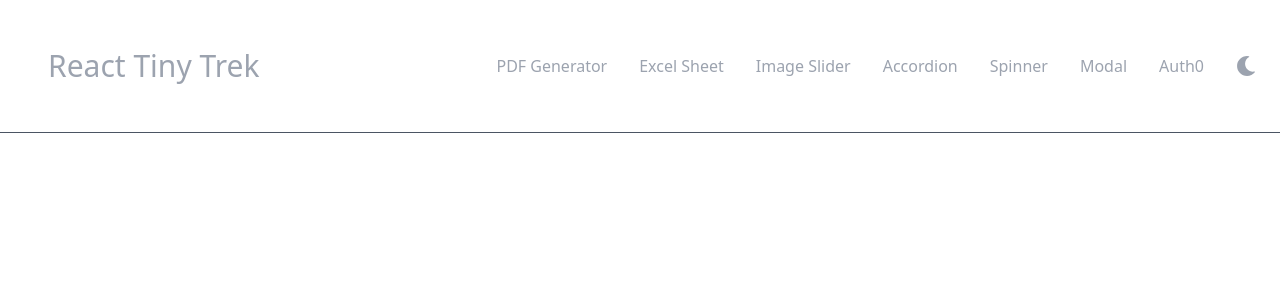
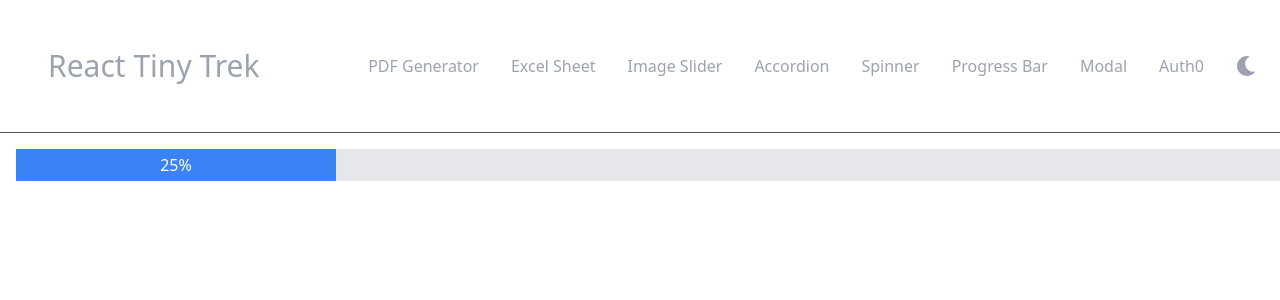
Before and after one commit to ReddyDivya/rd-react-tiny-treks, a React (Create React App) app: page /progressbar in a window 1280 px wide. Shown: the top 300 px of the page. Built offline with nearby package versions, Linux system fonts and the light colour scheme.

Commit message:
progress-bar

```diff
--- a/src/App.js
+++ b/src/App.js
@@ -8,10 +8,13 @@ import Navbar from './components/Navbar';
 import Accordion from './components/Accordion';
 import { useEffect, useState } from 'react';
 import Spinner from './components/Spinner';
+import ProgressBar from './components/ProgressBar';
 
 function App() {
   const [theme, setTheme] = useState('light');
+  const [progress, setProgress] = useState(0);
 
+  //dark and light theme
   useEffect(() => {
       if (theme === 'dark') {
           document.documentElement.classList.add('dark');
@@ -20,9 +23,20 @@ function App() {
       }
   }, [theme]);
 
+  //toggle dark and light theme
   const toggleColorTheme = () => {
       setTheme(theme === 'dark' ?  'light' : 'dark' );
   }
+
+  //progress bar
+  useEffect(() => {
+    const interval = setInterval(() => {
+      setProgress((prevProgress) => prevProgress < 100 ? prevProgress + 5 : 100)
+    }, 1000)
+
+    //cleanup when the component is unmounted
+    return () => clearInterval(interval);
+  }, [])
 
   return (
     <Router>
@@ -35,6 +49,7 @@ function App() {
             <Route path="/accordion" element={<Accordion toggleColorTheme={toggleColorTheme} theme={theme}/>}></Route>
             <Route path="/excel-sheet" element={<ExcelSheet/>}></Route>
             <Route path="/spinner" element={<Spinner theme={theme}/>}></Route>
+            <Route path="/progressbar" element={<ProgressBar progress={progress} theme={theme}/>}></Route>
           </Routes>
         </div>
     </Router>
--- a/src/components/Navbar.js
+++ b/src/components/Navbar.js
@@ -43,6 +43,9 @@ const Navbar = ({toggleColorTheme, theme}) => {
               <Link to="/spinner">Spinner</Link>
           </li>
           <li className="p-2 text-gray-400 hover:bg-gray-700 hover:text-white rounded-md">
+              <Link to="/progressbar">Progress Bar</Link>
+          </li>
+          <li className="p-2 text-gray-400 hover:bg-gray-700 hover:text-white rounded-md">
               <Link to="/modal">Modal</Link>
           </li>
           <li className="p-2 text-gray-400 hover:bg-gray-700 hover:text-white rounded-md">
--- /dev/null
+++ b/src/components/ProgressBar.js
@@ -0,0 +1,14 @@
+import React from 'react'
+
+const ProgressBar = ({progress}) => {
+
+  return (
+    <div className="w-full bg-gray-200 rounded-lg m-4">
+        <div className="bg-blue-500 text-white py-1 text-center" style={{width: `${progress}%`}}>
+            {progress}%
+        </div>
+    </div>
+  )
+}
+
+export default ProgressBar
--- a/src/components/Spinner.js
+++ b/src/components/Spinner.js
@@ -1,12 +1,23 @@
-import React from 'react'
+import React, { useEffect, useState } from 'react'
 
 const Spinner = ({theme}) => {
+  const [loading, setLoading] = useState(true);
+
+  useEffect(() => {
+    // Simulating an asynchronous operation
+    const timeout = setTimeout(() => {
+        setLoading(false);
+    }, 3000)
+
+    return () => clearTimeout(timeout);
+  }, [])
+
   return (
     <div className={`${theme === 'light' ? 'bg-white text-gray-900' : 'dark:bg-gray-900 dark:text-white'} text-center p-2 h-screen`}>
         <h1 className={`${theme === 'light' ? 'bg-white text-gray-500' : 'dark:bg-gray-900 dark:text-gray-400'} font-bold text-3xl m-4`}>Spinner</h1>
 
         {/* spinner */}
-        <div className="flex justify-center items-center">
+        {loading ? <div className="flex justify-center items-center">
             {/* Circle spinner */}
             <div className="animate-spin rounded-full h-12 w-12 border-t-2 border-blue-500 border-solid m-10 "></div>
 
@@ -16,7 +27,7 @@ const Spinner = ({theme}) => {
             {/* Double Bounce Spinner*/}
             <div className="animate-bounce w-6 h-6 mx-1 bg-blue-500 rounded-full"></div>
             <div className="animate-bounce w-6 h-6 mx-1 bg-blue-500 rounded-full m-10"></div>
-        </div>
+        </div> : <><h3>Data is rendered successfully</h3></>}
     </div>
   )
 }
```
